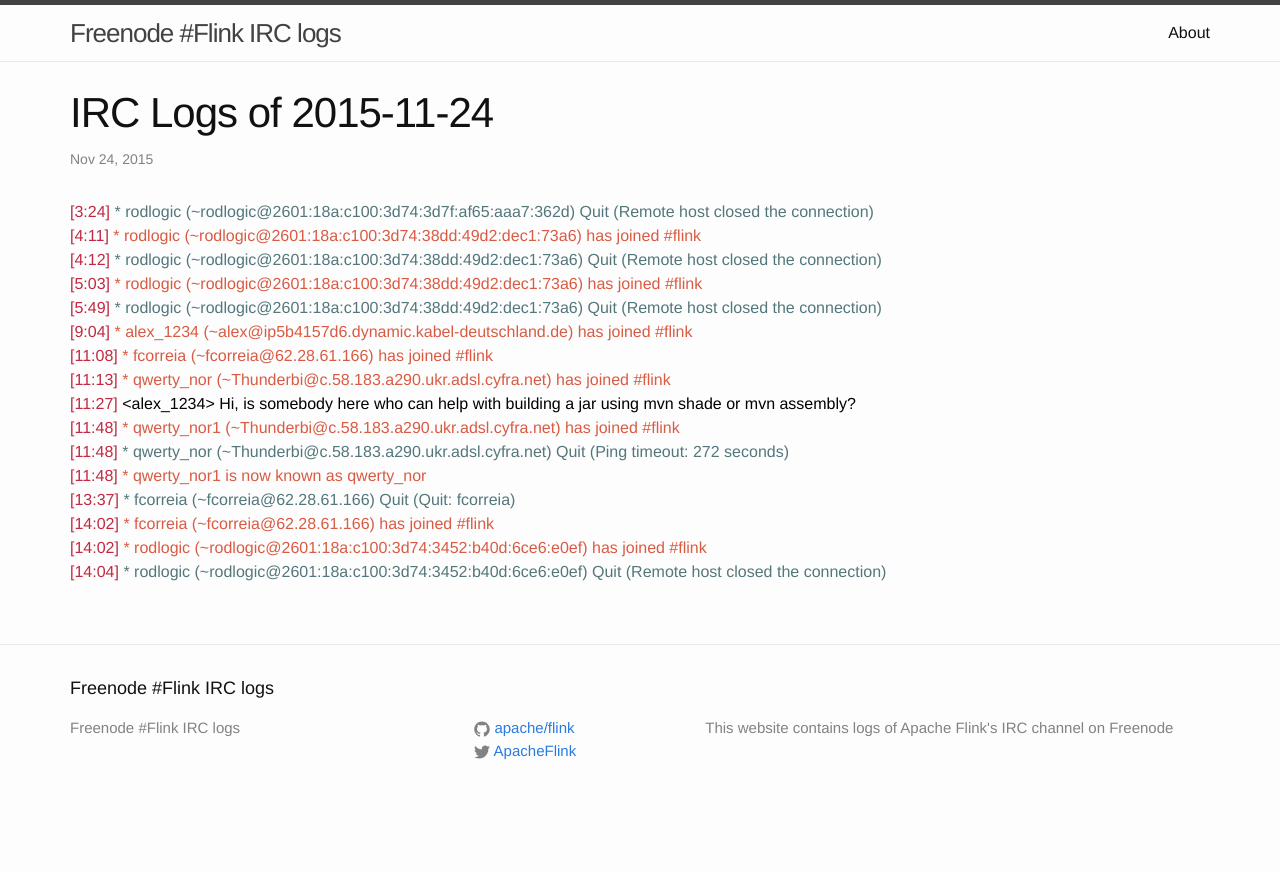
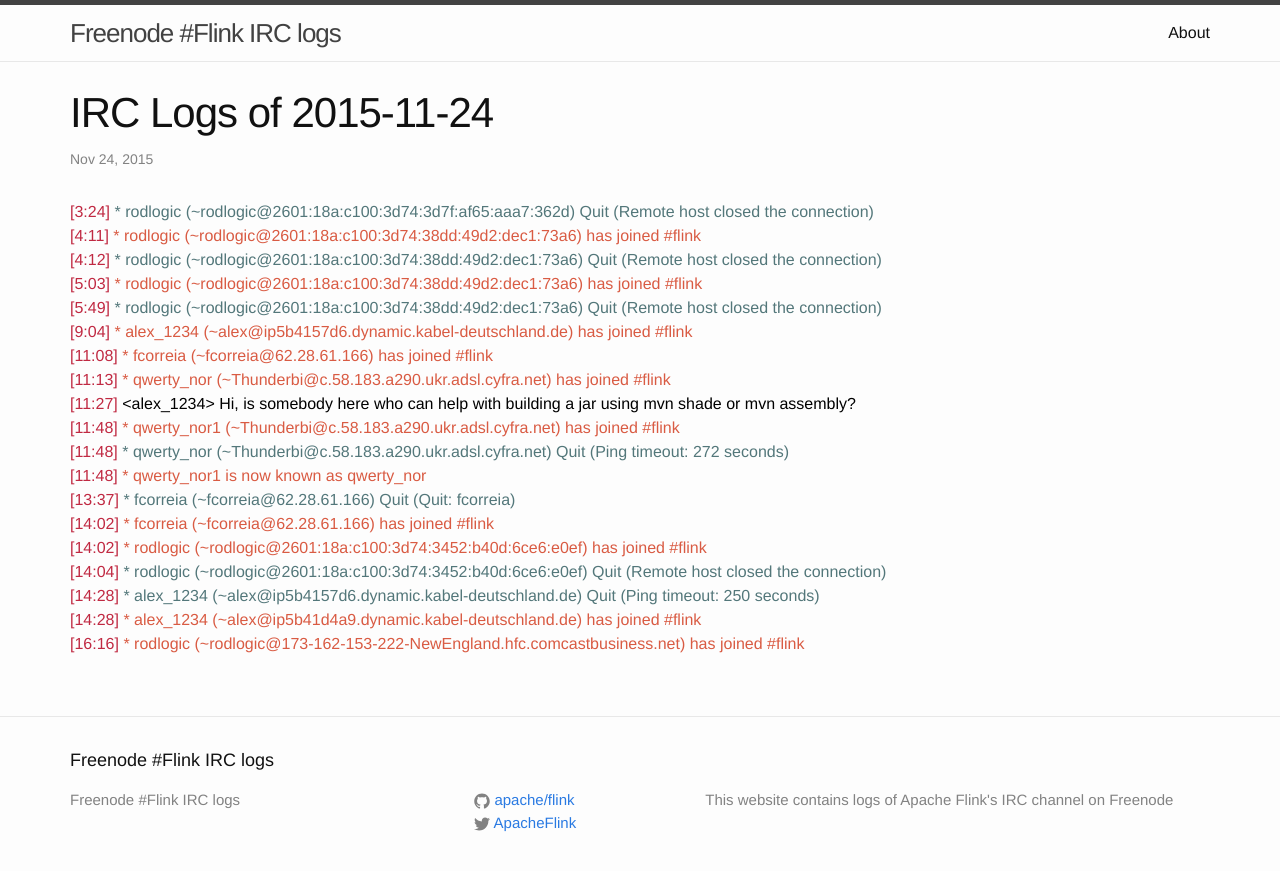
Before and after one commit to flink-irc-logs/flink-irc-logs.github.io, a Jekyll site: the page built from _posts/2015-11-24-logs.markdown, in a window 1280 px wide. Shown: the top 871 px of the page. Built offline with Jekyll 4.4.1, drawn with Linux system fonts in a browser that asks for light colours.

Commit message:
Update of the logs on Tue Nov 24 16:24:19 CET 2015

```diff
--- a/_posts/2015-11-24-logs.markdown
+++ b/_posts/2015-11-24-logs.markdown
@@ -20,3 +20,6 @@
 <span class="irc-date">[14:02]</span> <span class="irc-green">* fcorreia (~fcorreia@62.28.61.166) has joined #flink</span><br />
 <span class="irc-date">[14:02]</span> <span class="irc-green">* rodlogic (~rodlogic@2601:18a:c100:3d74:3452:b40d:6ce6:e0ef) has joined #flink</span><br />
 <span class="irc-date">[14:04]</span> <span class="irc-navy">* rodlogic (~rodlogic@2601:18a:c100:3d74:3452:b40d:6ce6:e0ef) Quit (Remote host closed the connection)</span><br />
+<span class="irc-date">[14:28]</span> <span class="irc-navy">* alex_1234 (~alex@ip5b4157d6.dynamic.kabel-deutschland.de) Quit (Ping timeout: 250 seconds)</span><br />
+<span class="irc-date">[14:28]</span> <span class="irc-green">* alex_1234 (~alex@ip5b41d4a9.dynamic.kabel-deutschland.de) has joined #flink</span><br />
+<span class="irc-date">[16:16]</span> <span class="irc-green">* rodlogic (~rodlogic@173-162-153-222-NewEngland.hfc.comcastbusiness.net) has joined #flink</span><br />
```
